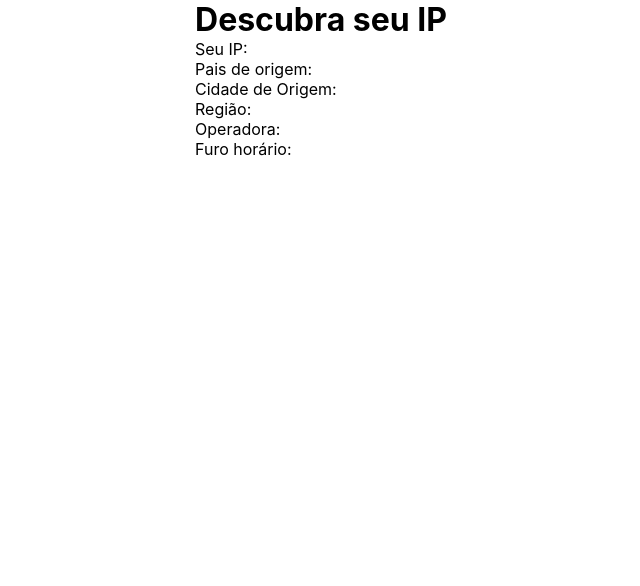
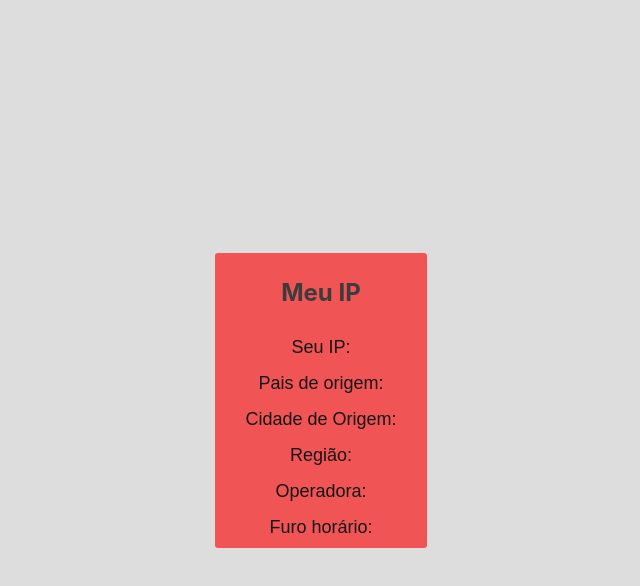
Before and after one commit to renanberton/meuIP, a React (Create React App) app: page / in a window 1280 px wide. Shown: the top 586 px of the page, without its empty margins (319-959 px from the left). Built offline with nearby package versions, Linux system fonts and the light colour scheme; no server answers.

Commit message:
Funfando

```diff
--- a/src/pages/Home.tsx
+++ b/src/pages/Home.tsx
@@ -26,9 +26,11 @@ export function Home() {
 
     }, [ip])
     return (
+        <div className="container">
+
             <div className='boxIp'>
                 <div>
-                <h1>Descubra seu IP</h1>
+                    <h1>Meu IP</h1>
                     <ul>
                         <li>
                             Seu IP: {ip?.query}
@@ -51,6 +53,7 @@ export function Home() {
                     </ul>
                 </div>
             </div>
+        </div>
     )
 
 }
--- a/src/pages/style.scss
+++ b/src/pages/style.scss
@@ -3,6 +3,15 @@
     padding: 0;
 }
 
+.container {
+    width: 100%;
+    height: 100vh;
+    background-color: #DDDDDD;
+    display: flex;
+    flex-direction: column;
+    align-items: center;
+    justify-content: center;
+}
 
 
 .boxIp {
@@ -11,10 +20,24 @@
     justify-content: center;
     align-items: center;
     gap: 25px;
+    text-align: center;
+    background-color: #F05454;
+    border-radius: 3px;
+
+    h1 {
+        margin: 25px 0;
+        font-size: 24px;
+        color: #3c3c3c;
+    }
 
     li {
         list-style: none;
         text-decoration: none;
+        color: #151515;
+        margin: 5px 0;
+        padding: 5px 30px;
+        font-size: 18px;
+        font-family: Arial, Helvetica, sans-serif;
     }
 
 
```
Lines whose indentation alone changed are shown as unchanged.
